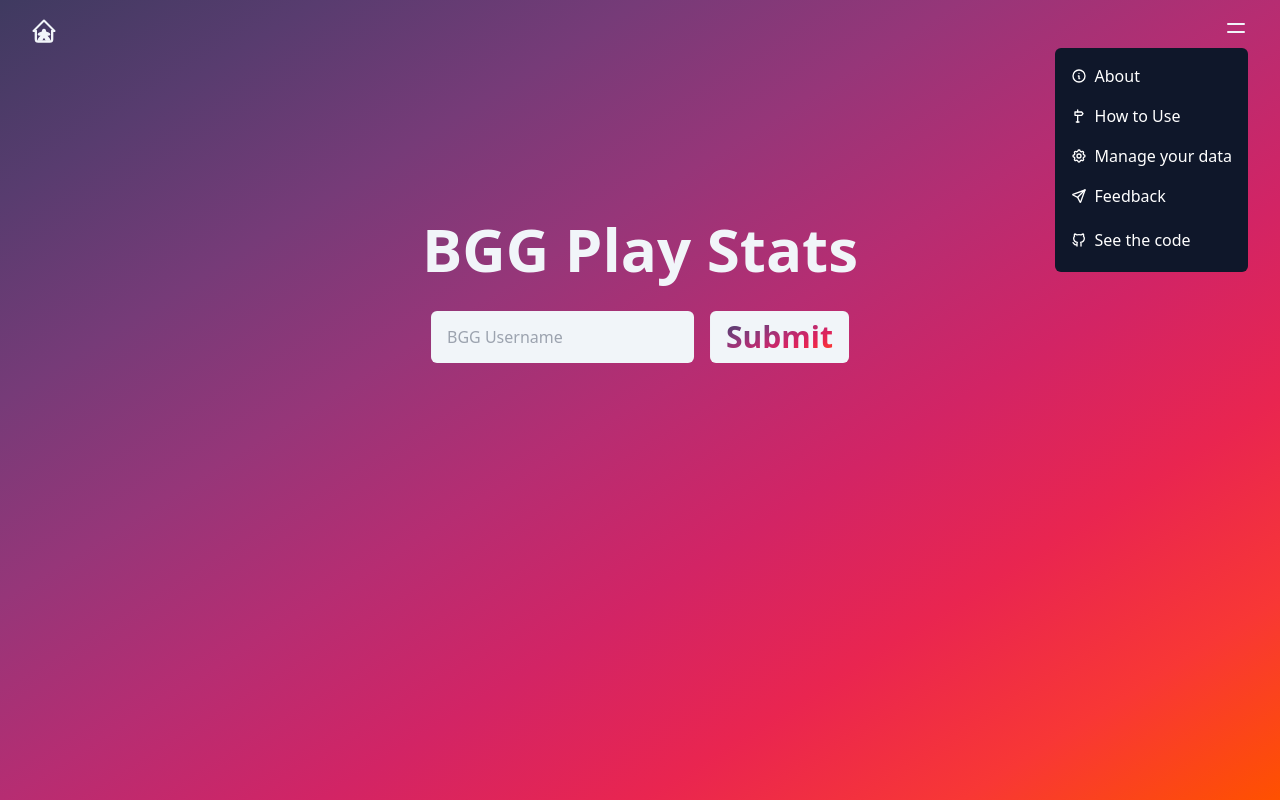
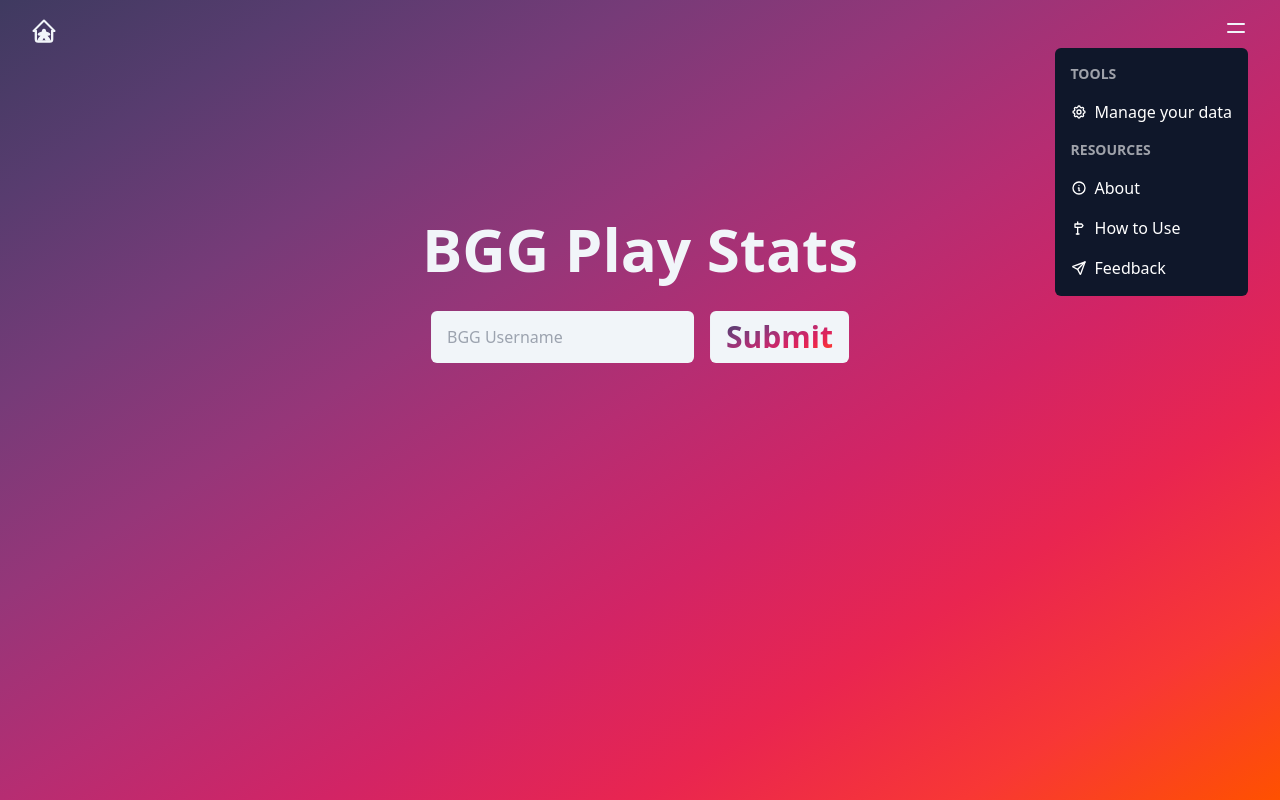
Before and after one commit to zapbampow/bg-data-tools, a React (Vite) app: page / in a window 1280 px wide. Both pictures are taken after a click on the button 1236 px from the left and 28 px from the top of the page. Built offline with nearby package versions, Linux system fonts and the light colour scheme.

Commit message:
updates the nav menu to include sections

```diff
--- a/src/components/navbar/NavMenu.tsx
+++ b/src/components/navbar/NavMenu.tsx
@@ -9,10 +9,9 @@
   Send,
   SignRight,
 } from "../icons";
-import { useParams, Link } from "react-router-dom";
+import { useParams, Link, useLocation } from "react-router-dom";
 
-const allLinks = (username: string | undefined) => {
-  const linkOptions = [
+const resourceLinks = [
   {
     href: "/about",
     label: "About",
@@ -22,6 +21,27 @@
     href: "/how-to-use",
     label: "How to Use",
     icon: <SignRight width={16} />,
+  },
+  {
+    href: "/feedback",
+    label: "Feedback",
+    icon: <Send width={16} />,
+  },
+  // {
+  //   href: "https://github.com/zapbampow/bggStats",
+  //   label: "See the code",
+  //   external: true,
+  //   icon: <GithubIcon />,
+  // },
+];
+
+const toolLinks = (username: string | undefined, pathname: string) => {
+  let links = [
+    {
+      href: `/${username}/plays`,
+      label: "Plays Dashboard",
+      icon: <Meeple width={16} />,
+      onlyWithUsername: true,
     },
     {
       href: `/${username}/tools/first-plays`,
@@ -34,37 +54,50 @@
       label: "Manage your data",
       icon: <Settings width={16} />,
     },
-    {
-      href: "/feedback",
-      label: "Feedback",
-      icon: <Send width={16} />,
-    },
-    {
-      href: "https://github.com/zapbampow/bggStats",
-      label: "See the code",
-      external: true,
-      icon: <GithubIcon />,
-    },
   ];
 
-  return linkOptions.filter((link) => {
+  return links.filter((link) => {
+    // if no username, only show links that don't require a username
     if (!username) return !link?.onlyWithUsername;
+
+    // don't show the current page
+    const endOfPath = pathname.split("/").pop();
+    const endOfLink = link.href.split("/").pop();
+    if (endOfPath === endOfLink) return false;
+
     return true;
   });
 };
 
+const h3Styles = "text-sm font-semibold uppercase opacity-60";
+
 export default function NavMenu() {
   const { username } = useParams();
+  const { pathname } = useLocation();
 
-  const links = allLinks(username);
+  const tools = toolLinks(username, pathname);
 
   return (
     <Menu>
       <Menu.Button className="text-slate-100">
         <MenuIcon />
       </Menu.Button>
-      <Menu.Items className="absolute right-0 top-8 z-10 flex w-max flex-col gap-4 rounded-md bg-slate-900 p-4 text-white">
-        {links?.map((link) => (
+
+      <Menu.Items className="absolute right-0 z-10 flex flex-col gap-4 p-4 text-white rounded-md top-8 w-max bg-slate-900">
+        <h3 className={h3Styles}>Tools</h3>
+
+        {tools?.map((link) => (
+          <Menu.Item key={link.href} as={Fragment}>
+            <Link to={link.href}>
+              <div className="flex items-center gap-2">
+                {link.icon} {link.label}
+              </div>
+            </Link>
+          </Menu.Item>
+        ))}
+
+        <h3 className={h3Styles}>Resources</h3>
+        {resourceLinks?.map((link) => (
           <Menu.Item key={link.href} as={Fragment}>
             {link.external ? (
               <a
```
Lines whose indentation alone changed are shown as unchanged.
